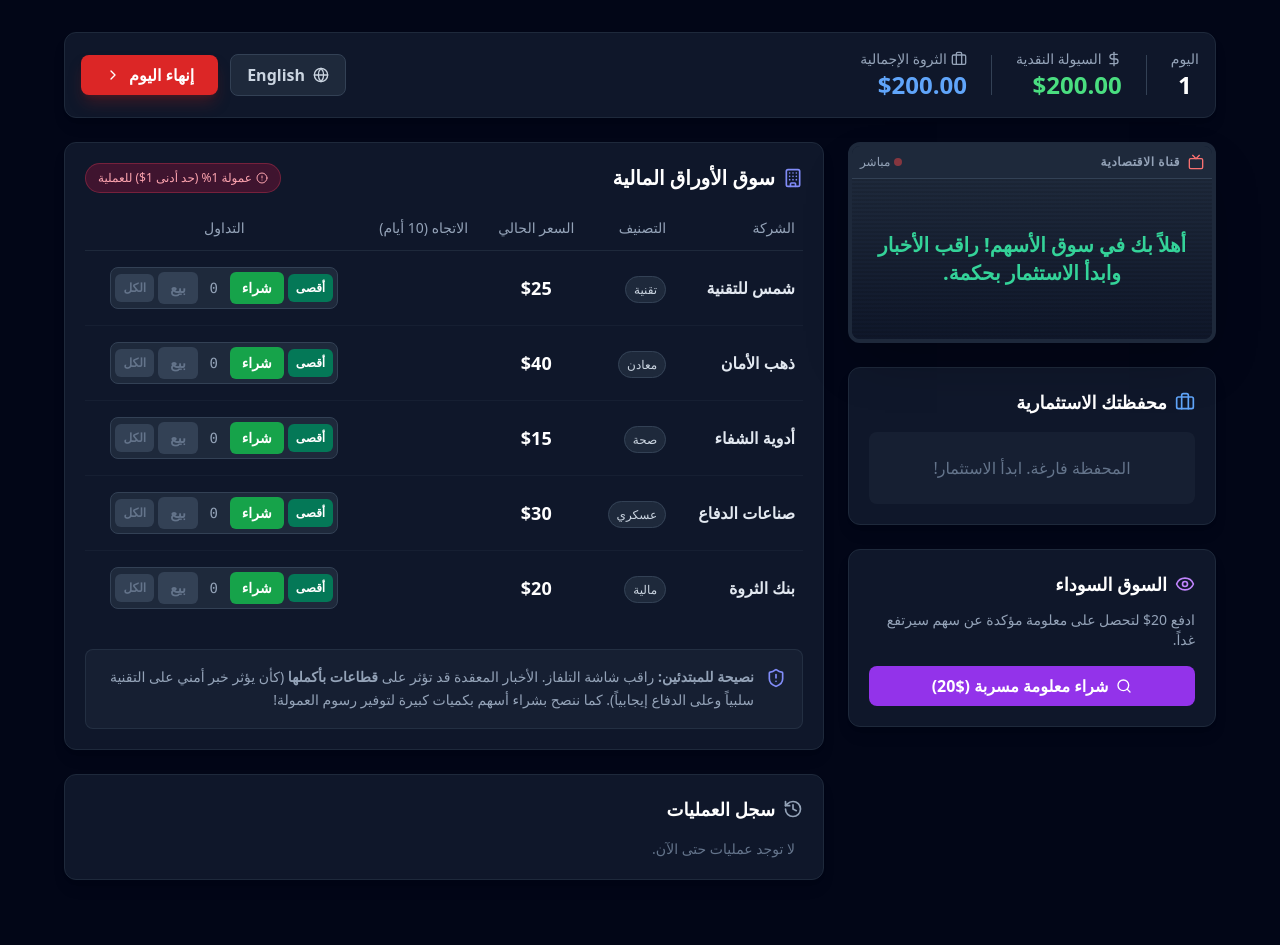
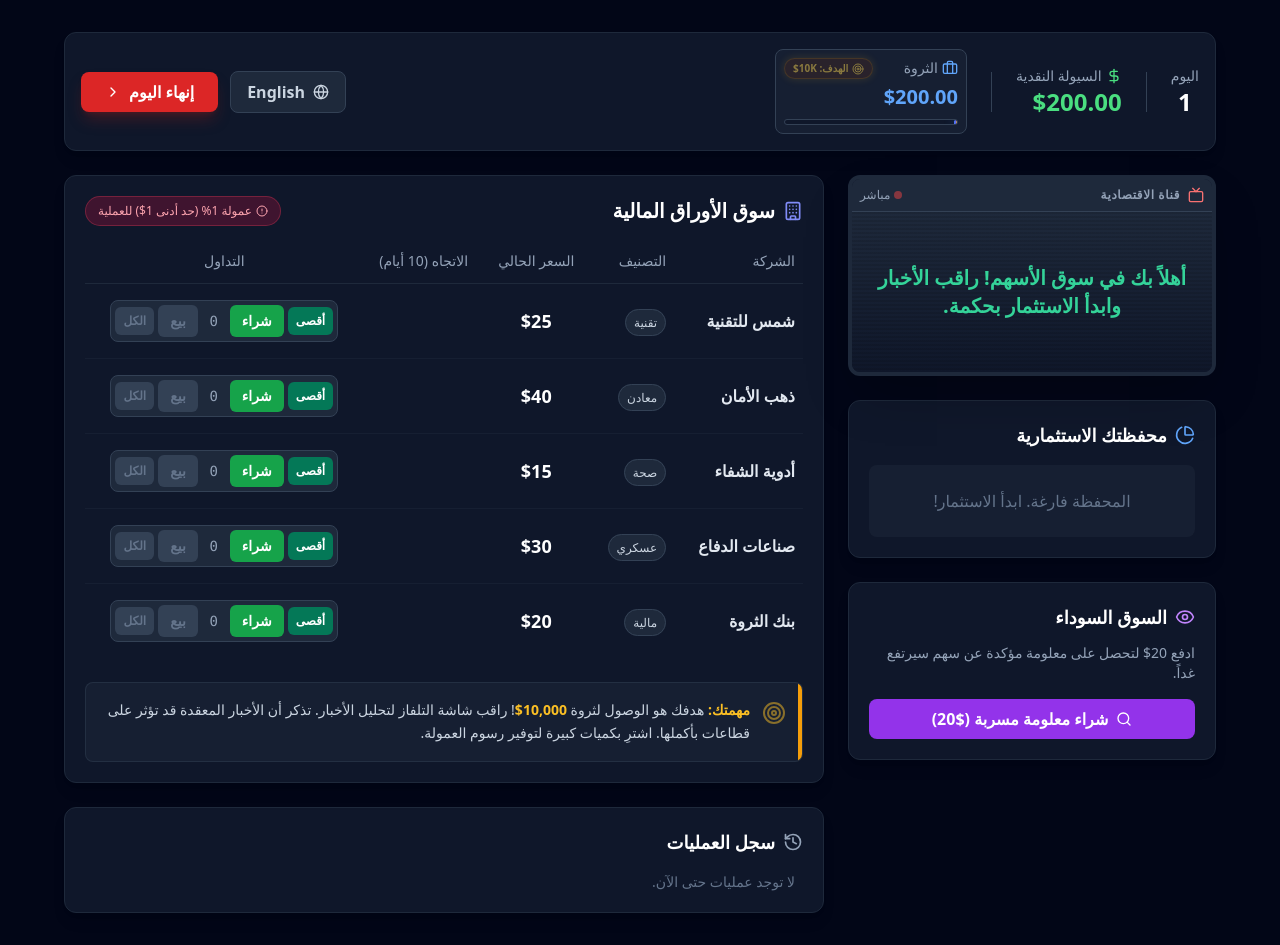
Before and after one commit to AliTaye/Stock-Simulator, a plain HTML site: page index.html in a window 1280 px wide. Before the commit the page ends 912 px from the top, so only its background shows below. Drawn offline with nearby package versions, Linux system fonts and the light colour scheme.

Commit message:
Enhance UI with progress glow and advice updates
Added progress glow effect and updated UI elements for wealth and advice.

```diff
--- a/index.html
+++ b/index.html
@@ -20,6 +20,10 @@
         .day-transition {
             animation: nextDayFlash 0.4s ease-out;
         }
+        /* تأثير لمعان لشريط التقدم */
+        .progress-glow {
+            box-shadow: 0 0 10px rgba(59, 130, 246, 0.5);
+        }
     </style>
 </head>
 <body class="min-h-screen bg-slate-950 text-slate-200 font-sans p-4 md:p-8">
@@ -28,28 +32,44 @@
 
         <!-- شريط المعلومات العلوي -->
         <header class="flex flex-col md:flex-row justify-between items-center bg-slate-900 p-4 rounded-xl border border-slate-800 shadow-lg gap-4">
-            <div class="flex items-center gap-6">
+            <div class="flex flex-wrap justify-center items-center gap-4 md:gap-6 w-full md:w-auto">
                 <div class="text-center">
                     <span data-i18n="day" class="text-slate-400 text-sm block">اليوم</span>
                     <span id="header-day" class="text-2xl font-bold text-white">1</span>
                 </div>
-                <div class="h-10 w-px bg-slate-700"></div>
+
+                <div class="hidden md:block h-10 w-px bg-slate-700"></div>
+
                 <div>
                     <span class="text-slate-400 text-sm flex items-center gap-1">
-                        <i data-lucide="dollar-sign" class="w-4 h-4"></i> <span data-i18n="cash">السيولة النقدية</span>
+                        <i data-lucide="dollar-sign" class="w-4 h-4 text-green-400"></i> <span data-i18n="cash">السيولة النقدية</span>
                     </span>
                     <span id="header-balance" class="text-2xl font-bold text-green-400">$200.00</span>
                 </div>
-                <div class="h-10 w-px bg-slate-700"></div>
-                <div>
-                    <span class="text-slate-400 text-sm flex items-center gap-1">
-                        <i data-lucide="briefcase" class="w-4 h-4"></i> <span data-i18n="netWorth">الثروة الإجمالية</span>
-                    </span>
-                    <span id="header-networth" class="text-2xl font-bold text-blue-400">$200.00</span>
+
+                <div class="hidden md:block h-10 w-px bg-slate-700"></div>
+
+                <!-- قسم الثروة والهدف (محدث) -->
+                <div class="flex flex-col w-48 bg-slate-800/50 p-2 rounded-lg border border-slate-700 relative overflow-hidden">
+                    <div class="flex justify-between items-start mb-1">
+                        <span class="text-slate-400 text-sm flex items-center gap-1">
+                            <i data-lucide="briefcase" class="w-4 h-4 text-blue-400"></i> <span data-i18n="netWorth">الثروة</span>
+                        </span>
+                        <!-- شارة الهدف -->
+                        <span class="text-[10px] font-bold text-amber-300 bg-amber-900/40 px-2 py-0.5 rounded-full border border-amber-500/30 flex items-center gap-1 shadow-[0_0_8px_rgba(251,191,36,0.3)] animate-pulse">
+                            <i data-lucide="target" class="w-3 h-3"></i> <span data-i18n="goalBadge">الهدف: 10K$</span>
+                        </span>
+                    </div>
+                    <span id="header-networth" class="text-xl font-bold text-blue-400">$200.00</span>
+
+                    <!-- شريط التقدم نحو الفوز -->
+                    <div class="w-full bg-slate-900 rounded-full h-1.5 mt-2 border border-slate-700 overflow-hidden">
+                        <div id="goal-progress" class="bg-gradient-to-r from-blue-500 via-indigo-500 to-amber-400 h-1.5 rounded-full transition-all duration-700 progress-glow" style="width: 2%"></div>
+                    </div>
                 </div>
             </div>
 
-            <div class="flex gap-3 items-center flex-wrap justify-center">
+            <div class="flex gap-3 items-center flex-wrap justify-center mt-2 md:mt-0">
                 <!-- زر تغيير اللغة -->
                 <button
                     onclick="toggleLang()"
@@ -104,7 +124,7 @@
                 <!-- المحفظة الحالية -->
                 <div class="bg-slate-900 p-5 rounded-xl border border-slate-800 shadow-lg">
                     <h3 class="text-lg font-bold text-white mb-4 flex items-center gap-2">
-                        <i data-lucide="briefcase" class="w-5 h-5 text-blue-400"></i> <span data-i18n="portfolioTitle">محفظتك الاستثمارية</span>
+                        <i data-lucide="pie-chart" class="w-5 h-5 text-blue-400"></i> <span data-i18n="portfolioTitle">محفظتك الاستثمارية</span>
                     </h3>
                     <div id="portfolio-container" class="space-y-3">
                         <!-- يتم حقن بيانات المحفظة هنا بواسطة الجافاسكربت -->
@@ -128,7 +148,7 @@
             <div class="lg:col-span-2 space-y-6">
 
                 <div class="bg-slate-900 rounded-xl border border-slate-800 shadow-lg p-5">
-                    <div class="flex justify-between items-center mb-6">
+                    <div class="flex flex-col md:flex-row justify-between items-start md:items-center mb-6 gap-3">
                         <h2 class="text-xl font-bold text-white flex items-center gap-2">
                             <i data-lucide="building" class="w-5 h-5 text-indigo-400"></i> <span data-i18n="marketTitle">سوق الأوراق المالية</span>
                         </h2>
@@ -161,11 +181,13 @@
                         </table>
                     </div>
 
-                    <div class="mt-6 p-4 bg-slate-800/50 rounded-lg border border-slate-700/50 flex items-start gap-3">
-                        <i data-lucide="shield-alert" class="w-5 h-5 text-indigo-400 shrink-0 mt-0.5"></i>
-                        <p class="text-sm text-slate-400 leading-relaxed">
-                            <strong data-i18n="adviceTitle">نصيحة للمبتدئين:</strong>
-                            <span data-i18n="adviceText">راقب شاشة التلفاز. الأخبار المعقدة قد تؤثر على <strong>قطاعات بأكملها</strong> (كأن يؤثر خبر أمني على التقنية سلبياً وعلى الدفاع إيجابياً). كما ننصح بشراء أسهم بكميات كبيرة لتوفير رسوم العمولة!</span>
+                    <!-- تم تحديث النص هنا لذكر الهدف -->
+                    <div class="mt-6 p-4 bg-slate-800/50 rounded-lg border border-slate-700/50 flex items-start gap-3 relative overflow-hidden">
+                        <div class="absolute top-0 right-0 w-1 bg-amber-500 h-full"></div>
+                        <i data-lucide="target" class="w-6 h-6 text-amber-400 shrink-0 mt-0.5 animate-pulse"></i>
+                        <p class="text-sm text-slate-300 leading-relaxed">
+                            <strong data-i18n="adviceTitle" class="text-amber-400">مهمتك:</strong>
+                            <span data-i18n="adviceText">هدفك هو الوصول لثروة <span class="text-amber-400 font-bold">10,000$</span>! راقب شاشة التلفاز لتحليل الأخبار. تذكر أن الأخبار المعقدة قد تؤثر على قطاعات بأكملها. اشترِ بكميات كبيرة لتوفير رسوم العمولة.</span>
                         </p>
                     </div>
 
@@ -229,7 +251,7 @@
         let currentLang = 'ar';
         const translations = {
             ar: {
-                day: "اليوم", cash: "السيولة النقدية", netWorth: "الثروة الإجمالية",
+                day: "اليوم", cash: "السيولة النقدية", netWorth: "الثروة", goalBadge: "الهدف: 10K$",
                 takeLoan: "طلب قرض ($50)", endDay: "إنهاء اليوم",
                 tvChannel: "قناة الاقتصادية", live: "مباشر",
                 portfolioTitle: "محفظتك الاستثمارية", emptyPortfolio: "المحفظة فارغة. ابدأ الاستثمار!",
@@ -237,8 +259,8 @@
                 buyInsider: "شراء معلومة مسربة ($20)",
                 marketTitle: "سوق الأوراق المالية", feeNotice: "عمولة 1% (حد أدنى 1$) للعملية",
                 thCompany: "الشركة", thCategory: "التصنيف", thPrice: "السعر الحالي", thTrend: "الاتجاه (10 أيام)", thTrade: "التداول",
-                adviceTitle: "نصيحة للمبتدئين:",
-                adviceText: "راقب شاشة التلفاز. الأخبار المعقدة قد تؤثر على <strong>قطاعات بأكملها</strong> (كأن يؤثر خبر أمني على التقنية سلبياً وعلى الدفاع إيجابياً). كما ننصح بشراء أسهم بكميات كبيرة لتوفير رسوم العمولة!",
+                adviceTitle: "مهمتك:",
+                adviceText: "هدفك هو الوصول لثروة <span class='text-amber-400 font-bold'>10,000$</span>! راقب شاشة التلفاز لتحليل الأخبار. تذكر أن الأخبار المعقدة قد تؤثر على قطاعات بأكملها. اشترِ بكميات كبيرة لتوفير رسوم العمولة.",
                 historyTitle: "سجل العمليات", noHistory: "لا توجد عمليات حتى الآن.",
                 victoryTitle: "لقد فزت!", victoryDesc: "أثبتت جدارتك في وول ستريت ووصلت ثروتك إلى $10,000!",
                 statDays: "عدد الأيام المستغرقة:", statTrades: "إجمالي الصفقات:",
@@ -249,7 +271,7 @@
                 buyMaxTitle: "شراء بأقصى مبلغ متاح", sellAllTitle: "بيع كل الأسهم المملوكة"
             },
             en: {
-                day: "Day", cash: "Cash", netWorth: "Net Worth",
+                day: "Day", cash: "Cash", netWorth: "Net Worth", goalBadge: "Goal: $10K",
                 takeLoan: "Take Loan ($50)", endDay: "End Day",
                 tvChannel: "Economy Channel", live: "LIVE",
                 portfolioTitle: "Your Portfolio", emptyPortfolio: "Portfolio is empty. Start investing!",
@@ -257,8 +279,8 @@
                 buyInsider: "Buy Insider Info ($20)",
                 marketTitle: "Stock Market", feeNotice: "1% Fee (Min $1) per trade",
                 thCompany: "Company", thCategory: "Category", thPrice: "Current Price", thTrend: "Trend (10 days)", thTrade: "Trade",
-                adviceTitle: "Beginner's Advice:",
-                adviceText: "Watch the TV. Complex news might affect <strong>entire sectors</strong> (e.g., security news hits Tech negatively but boosts Defense). Buy in large chunks to save on fees!",
+                adviceTitle: "Your Mission:",
+                adviceText: "Your goal is to reach <span class='text-amber-400 font-bold'>$10,000</span>! Watch the TV. Complex news might affect entire sectors. Buy in large chunks to save on fees!",
                 historyTitle: "Transaction History", noHistory: "No transactions yet.",
                 victoryTitle: "You Won!", victoryDesc: "You proved yourself on Wall Street and reached $10,000!",
                 statDays: "Days Taken:", statTrades: "Total Trades:",
@@ -617,9 +639,16 @@
         function renderUI() {
             checkWinCondition();
 
+            const netWorth = getNetWorth();
+
+            // تحديث الأرقام الأساسية
             document.getElementById('header-day').innerText = day;
             document.getElementById('header-balance').innerText = `$${balance.toFixed(2)}`;
-            document.getElementById('header-networth').innerText = `$${getNetWorth().toFixed(2)}`;
+            document.getElementById('header-networth').innerText = `$${netWorth.toFixed(2)}`;
+
+            // تحديث شريط التقدم للهدف
+            const progressPercent = Math.min(100, Math.max(0, (netWorth / TARGET_WEALTH) * 100));
+            document.getElementById('goal-progress').style.width = `${progressPercent}%`;
 
             const insiderBtn = document.getElementById('btn-insider');
             if (insiderBtn) {
```
